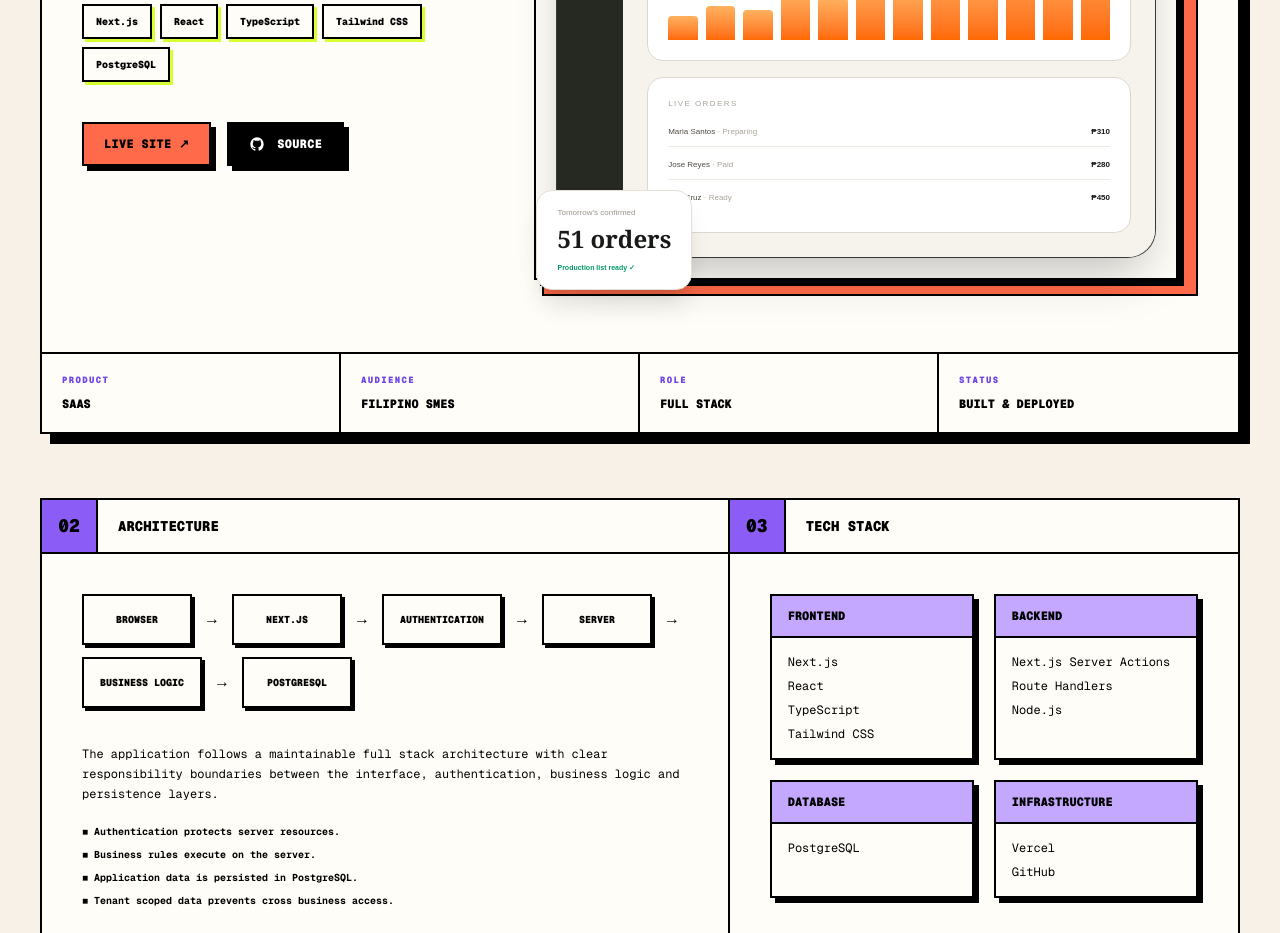
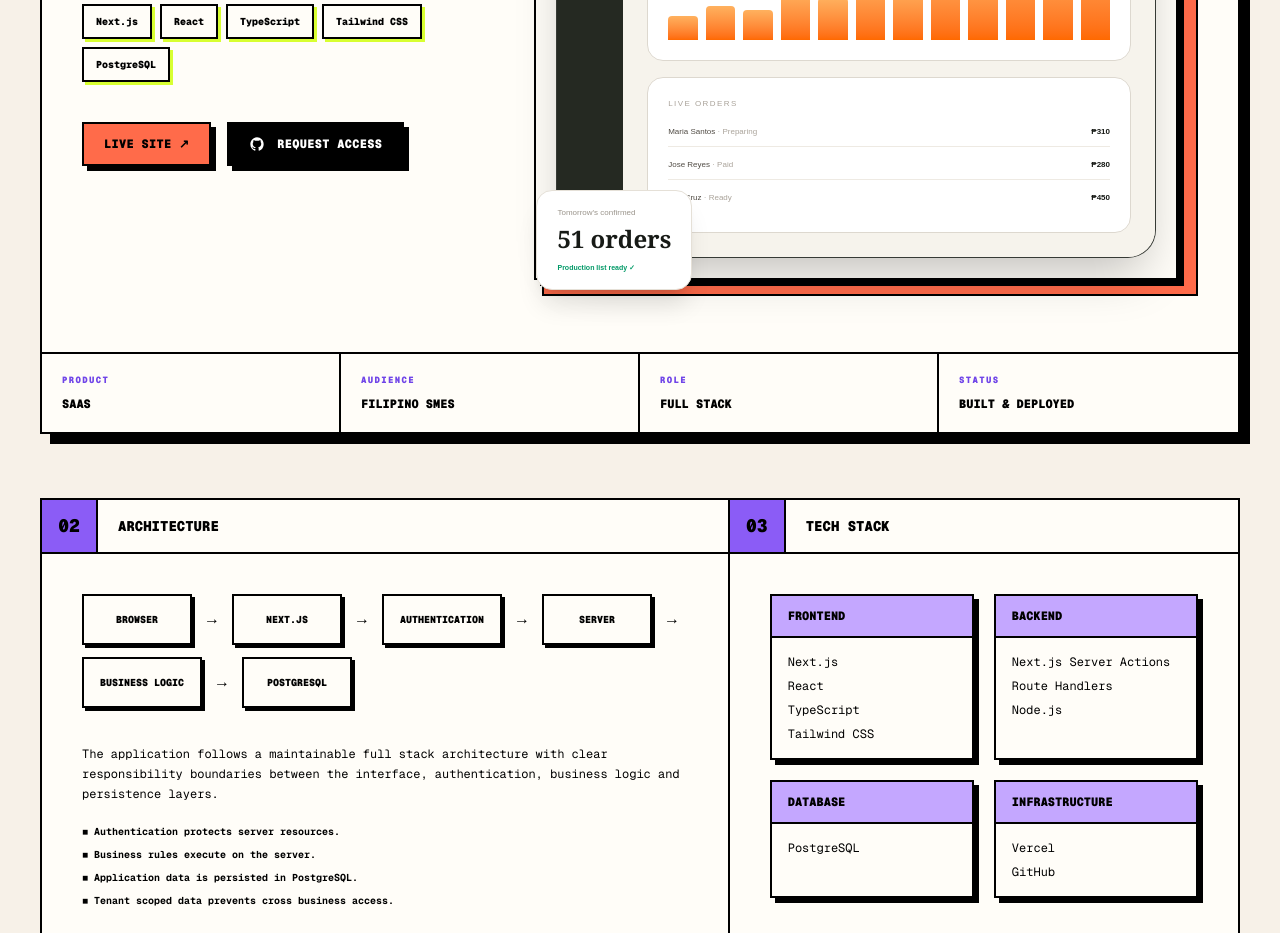
Before and after one commit to J0hnux/developer-portfolio, a Next.js app: page / in a window 1280 px wide. Shown: the part 2240-3173 px from the top of the page. Built offline with nearby package versions, Linux system fonts and the light colour scheme.

Commit message:
Updated the link

```diff
--- a/app/page.tsx
+++ b/app/page.tsx
@@ -734,13 +734,16 @@ export default function Home() {
               </div>
 
               <div className="mt-10 flex flex-wrap gap-4">
-                <BrutalButton href="#" variant="orange">
+                <BrutalButton
+                  href="https://paninda-hub.vercel.app/"
+                  variant="orange"
+                >
                   Live Site ↗
                 </BrutalButton>
 
-                <BrutalButton href="https://github.com/" variant="black">
+                <BrutalButton href="https://github.com/J0hnux" variant="black">
                   <span className="flex items-center gap-3">
-                    <GithubIcon /> Source
+                    <GithubIcon /> Request Access
                   </span>
                 </BrutalButton>
               </div>
```
